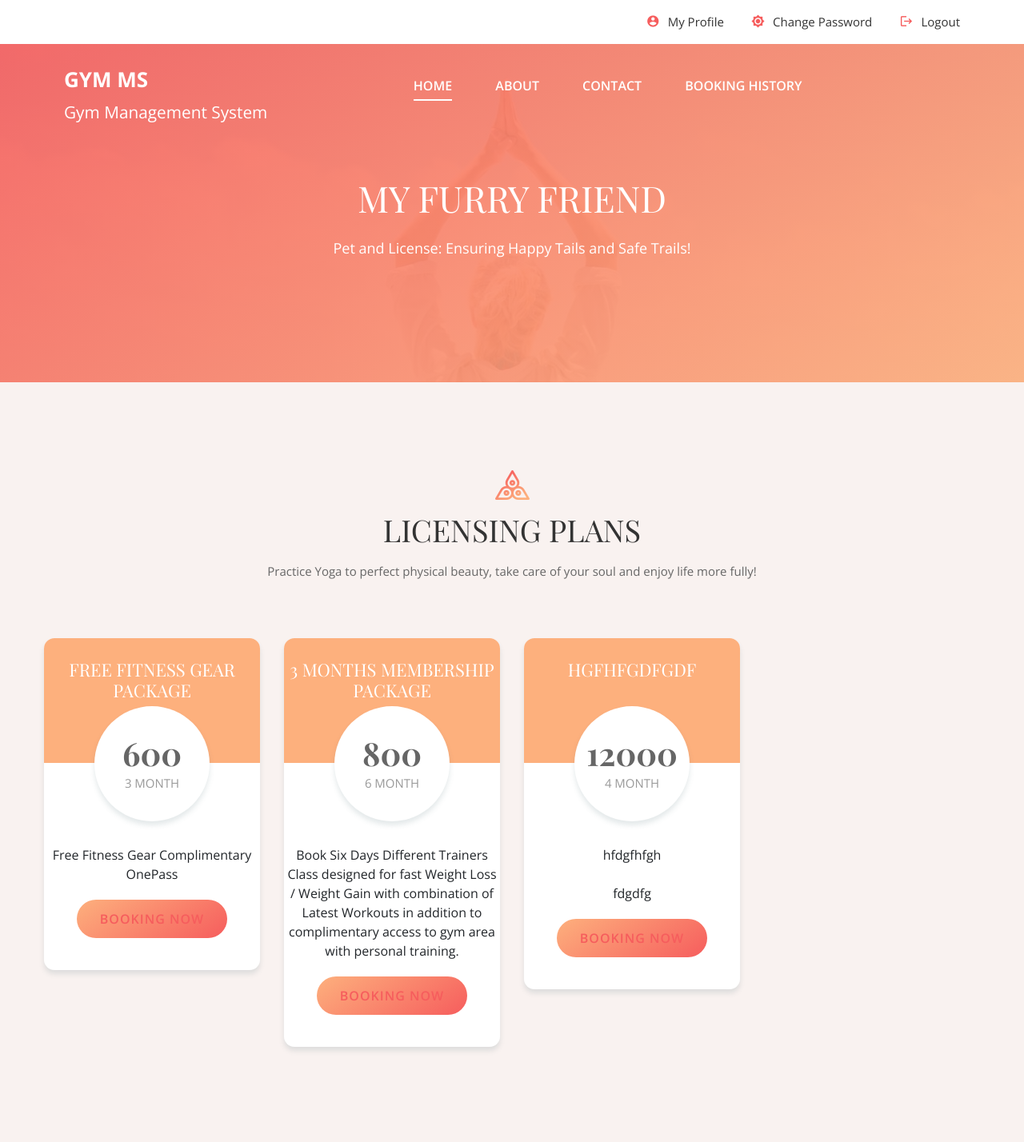
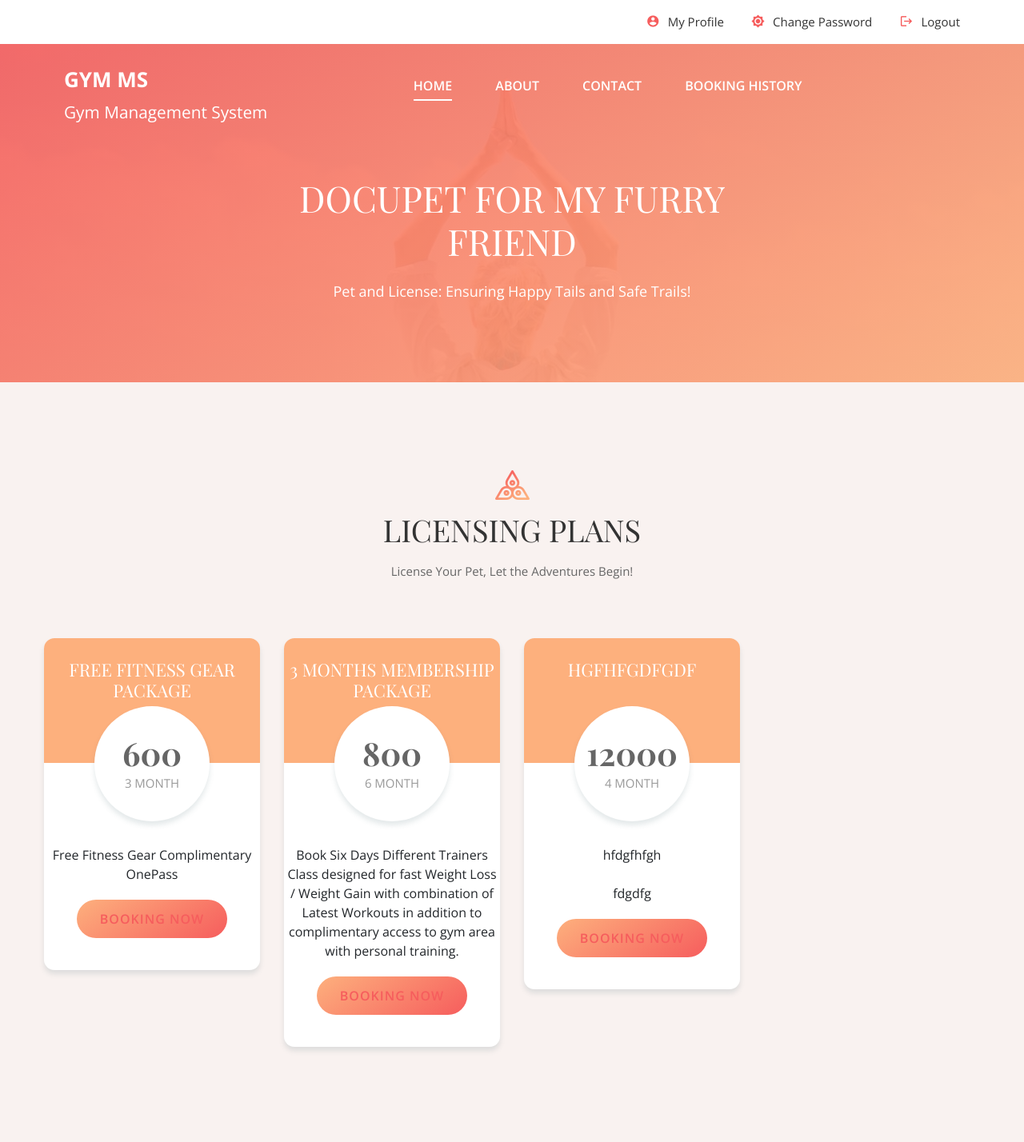
Before and after one commit to Landmark-2022/projectnel-both-manu-auto, a PHP site: page / in a window 1280 px wide. Shown: the top 1428 px of the page at 80% size. Run offline with PHP 8.4, Linux system fonts and the light colour scheme; a user stored in the database is signed in; data comes from the database, SQL or seed files in the repository; some web fonts are replaced.

Commit message:
Update index.php

```diff
--- a/index.php
+++ b/index.php
@@ -58,7 +58,7 @@ echo "<script>window.location.href='booking-history.php'</script>";
 		<div class="container">
 			<div class="row">
 				<div class="col-lg-7 m-auto text-white">
-					<h2>My Furry Friend</h2>
+					<h2>Docupet for My Furry Friend</h2>
 					<p>Pet and License: Ensuring Happy Tails and Safe Trails!</p>
 				</div>
 			</div>
@@ -73,7 +73,7 @@ echo "<script>window.location.href='booking-history.php'</script>";
 			<div class="section-title text-center">
 				<img src="img/icons/logo-icon.png" alt="">
 				<h2>Licensing plans</h2>
-				<p>Practice Yoga to perfect physical beauty, take care of your soul and enjoy life more fully!</p>
+				<p>License Your Pet, Let the Adventures Begin!</p>
 			</div>
 			<div class="row">
 				        <?php
```
